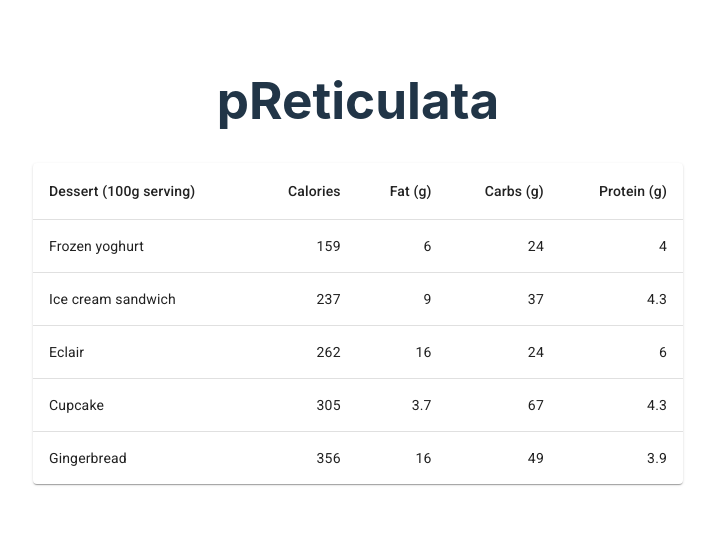
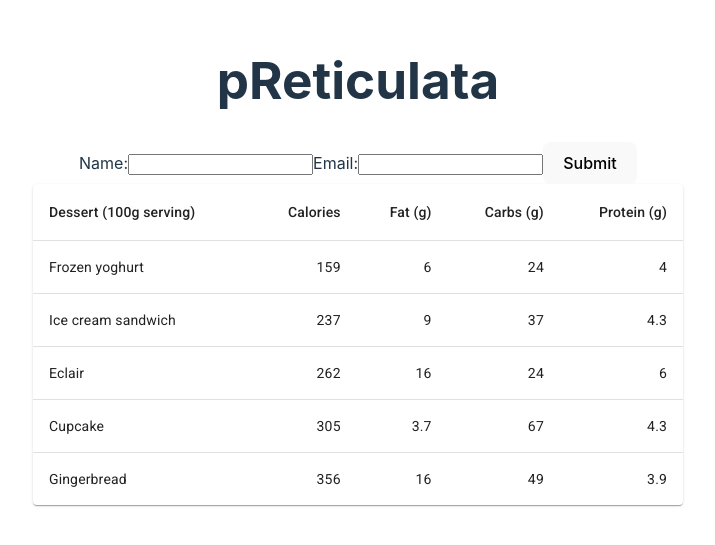
Before and after one commit to atomz520/pReticulata, a React (Vite) app in the folder client/: page / in a window 1280 px wide. Shown: the part 139-684 px from the top of the page, without its empty margins (282-997 px from the left). Built offline with nearby package versions, Linux system fonts and the light colour scheme.

Commit message:
Added react-hook-form example

```diff
--- a/client/package.json
+++ b/client/package.json
@@ -16,7 +16,8 @@
     "@mui/icons-material": "^6.4.4",
     "@mui/material": "^6.4.4",
     "react": "^19.0.0",
-    "react-dom": "^19.0.0"
+    "react-dom": "^19.0.0",
+    "react-hook-form": "^7.54.2"
   },
   "devDependencies": {
     "@eslint/js": "^9.19.0",
--- a/client/src/pages/Info.tsx
+++ b/client/src/pages/Info.tsx
@@ -6,6 +6,8 @@ import TableContainer from "@mui/material/TableContainer";
 import TableHead from "@mui/material/TableHead";
 import TableRow from "@mui/material/TableRow";
 import Paper from "@mui/material/Paper";
+
+import { useForm, SubmitHandler } from "react-hook-form";
 
 function createData(
   name: string,
@@ -25,8 +27,55 @@ const rows = [
   createData("Gingerbread", 356, 16.0, 49, 3.9),
 ];
 
-export default function BasicTable() {
+type FormValues = {
+  name: string;
+  email: string;
+};
+
+export default function Info() {
+  const {
+    register,
+    handleSubmit,
+    formState: { errors },
+  } = useForm<FormValues>();
+
+  const onSubmit: SubmitHandler<FormValues> = (data) => {
+    console.log("Form Data:", data);
+  };
+
   return (
+    <>
+      <form onSubmit={handleSubmit(onSubmit)} className="p-4 border rounded">
+        <label className="block mb-2">
+          Name:
+          <input
+            {...register("name", { required: "Name is required" })}
+            className="border p-2 w-full"
+          />
+          {errors.name && <p className="text-red-500">{errors.name.message}</p>}
+        </label>
+
+        <label className="block mb-2">
+          Email:
+          <input
+            {...register("email", {
+              required: "Email is required",
+              pattern: { value: /^\S+@\S+$/, message: "Invalid email" },
+            })}
+            className="border p-2 w-full"
+          />
+          {errors.email && (
+            <p className="text-red-500">{errors.email.message}</p>
+          )}
+        </label>
+
+        <button
+          type="submit"
+          className="bg-green-500 text-white px-4 py-2 rounded"
+        >
+          Submit
+        </button>
+      </form>
       <TableContainer component={Paper}>
         <Table sx={{ minWidth: 650 }} aria-label="simple table">
           <TableHead>
@@ -56,5 +105,6 @@ export default function BasicTable() {
           </TableBody>
         </Table>
       </TableContainer>
+    </>
   );
 }
```
Also changed, not shown: 1 other file (tests, documents, lock files or other folders). Lines whose indentation alone changed are shown as unchanged.
